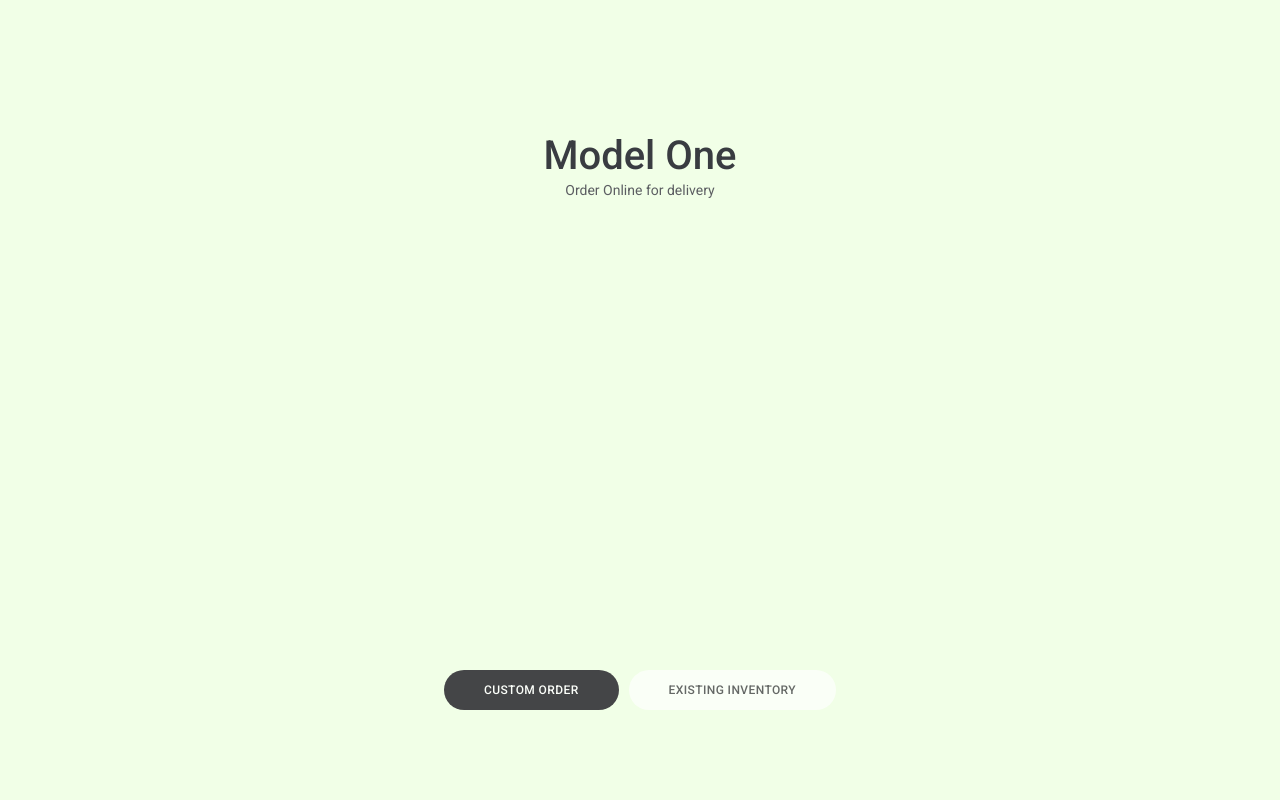
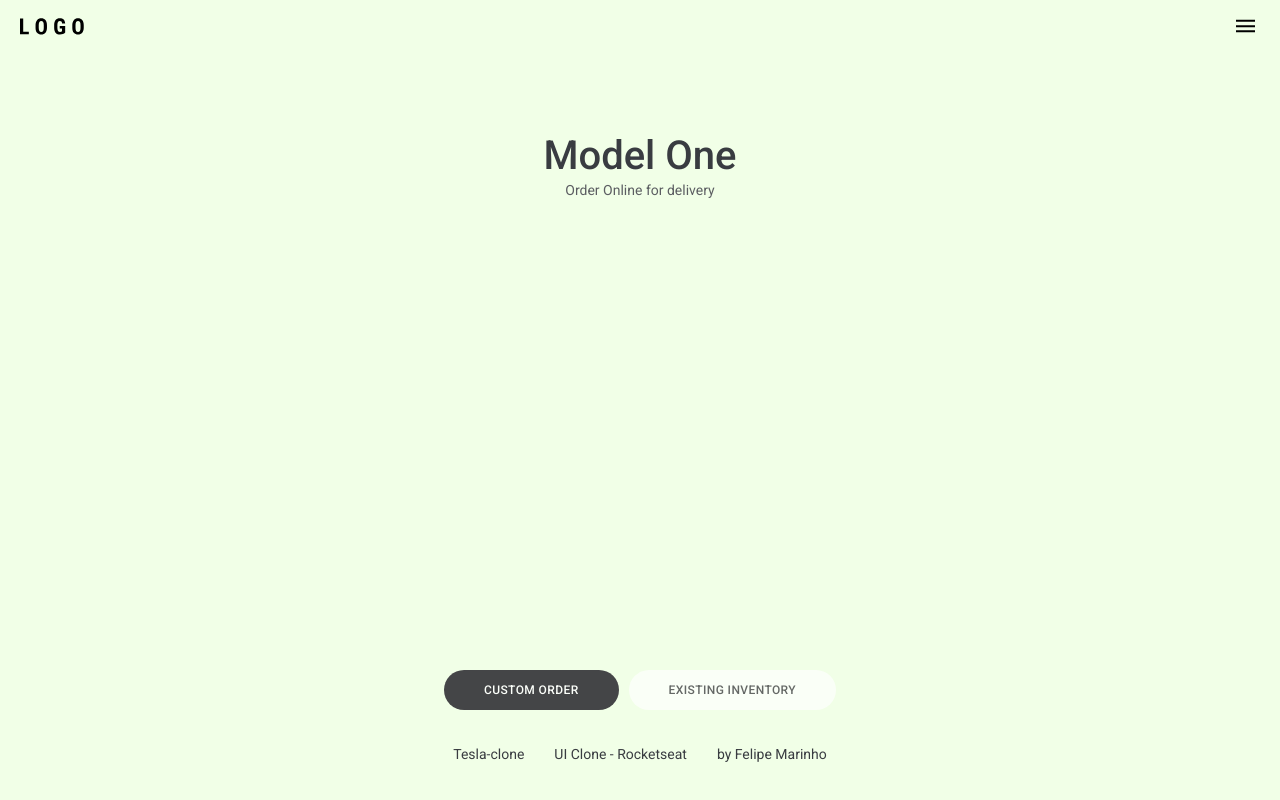
Before and after one commit to felipemarinhodev/ui-clone-rocketseat, a React (Create React App) app in the folder tesla/: page / in a window 1280 px wide. Built offline with nearby package versions, Linux system fonts and the light colour scheme; the HTML template or start-up script is replaced by a standard one.

Commit message:
add uniqueOverlay

```diff
--- a/tesla/src/components/Page/index.tsx
+++ b/tesla/src/components/Page/index.tsx
@@ -4,6 +4,7 @@ import { ModelsWrapper, ModelSection } from '../Models';
 import DefaultOverlayContent from '../DefaultOverlayContent';
 
 import { Container } from './styles';
+import UniqueOverlay from '../UniqueOverlay';
 
 const Page: React.FC = () => {
 	return (
@@ -32,6 +33,8 @@ const Page: React.FC = () => {
 						/>
 					))}
 				</div>
+
+				<UniqueOverlay />
 			</ModelsWrapper>
 		</Container>
 	);
```
